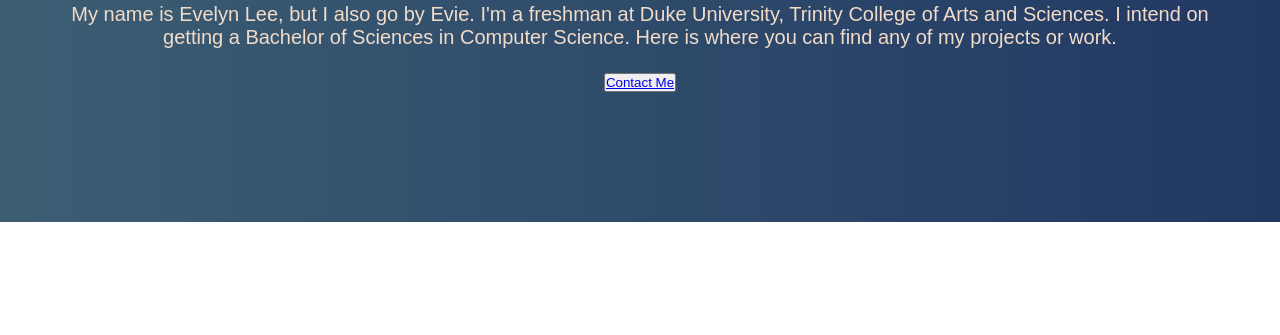
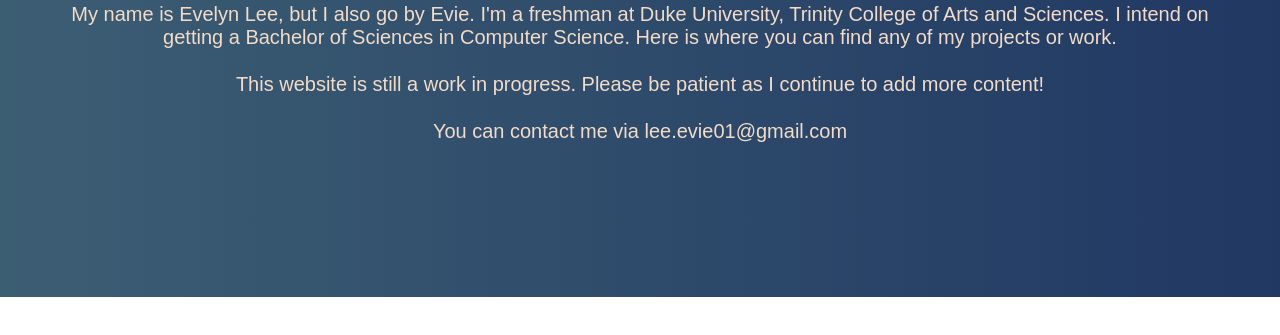
Before and after one commit to eviexlee123/eviexlee123.github.io, a plain HTML site: page index.html in a window 1280 px wide. Shown: the part 289-624 px from the top of the page. Drawn offline with Linux system fonts and the light colour scheme.

Commit message:
Add files via upload

```diff
--- a/index.html
+++ b/index.html
@@ -35,7 +35,9 @@
         <div class="hero__container">
             <h1 class="hero__heading">Hi! Welcome to my website!</h1>
             <p class="hero__description">My name is Evelyn Lee, but I also go by Evie. I'm a freshman at Duke University, Trinity College of Arts and Sciences. I intend on getting a Bachelor of Sciences in Computer Science. Here is where you can find any of my projects or work.</p>
-            <button class="main__btn"><a href="#">Contact Me</a></button>
+            <p class="hero__description">This website is still a work in progress. Please be patient as I continue to add more content!</p>
+            <p class="hero__description"> You can contact me via lee.evie01@gmail.com</p>
+            <!-- <button class="main__btn"><a href="lee.evie01@gmail.com">Contact Me</a></button> -->
         </div>
     </div>
 
```
